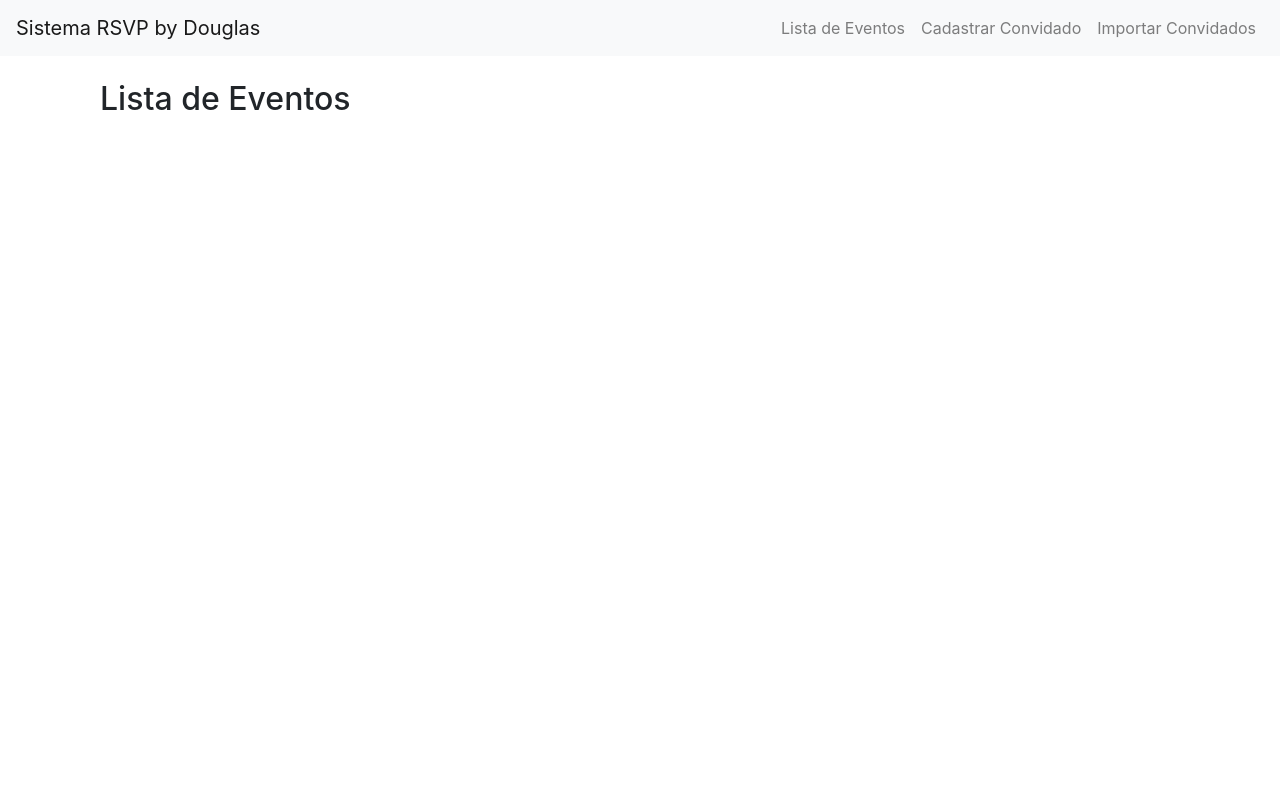
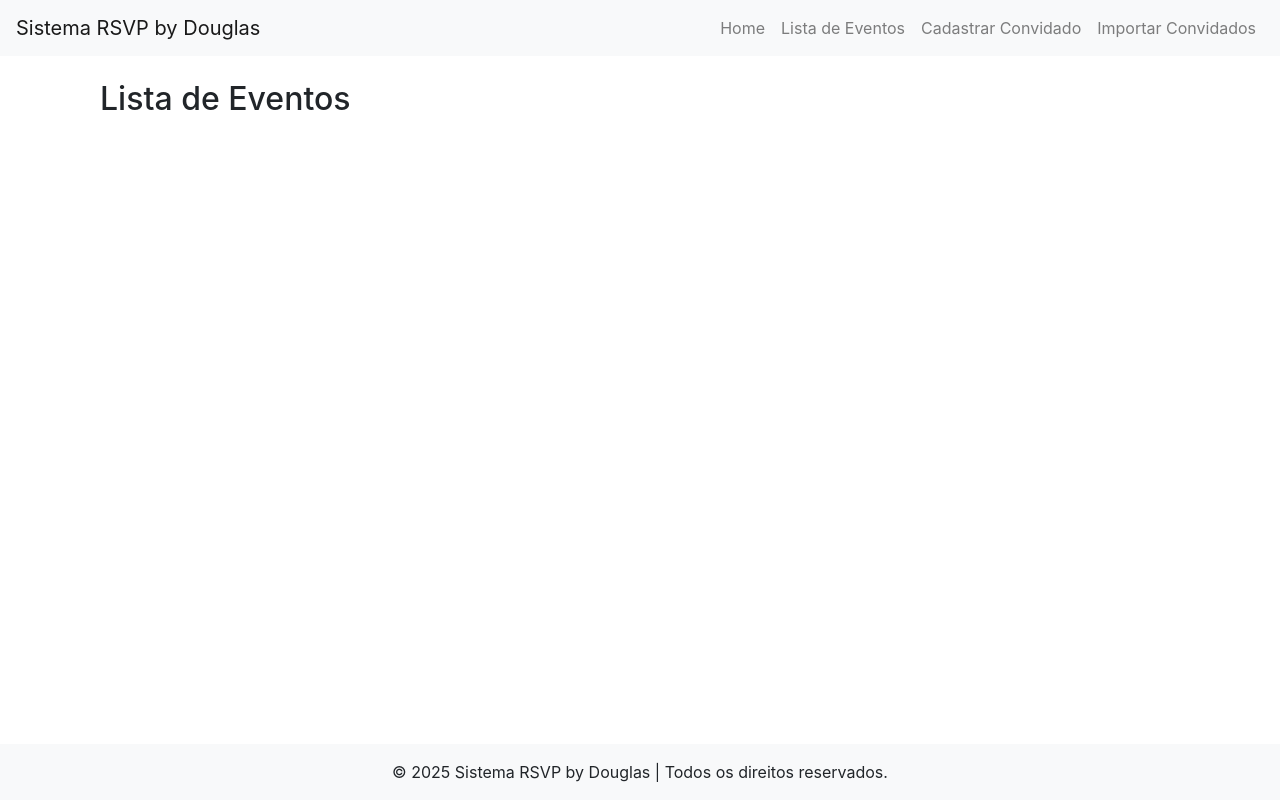
Before and after one commit to douglasinforj/sistema_rspv_presenca_eventos, a Django app: page / in a window 1280 px wide. Run offline with Django 5.2, Linux system fonts and the light colour scheme; data that the repository does not hold is empty; some libraries are stand-ins or nearby versions.

Commit message:
Ajustes de laoyou e inclusao de campo imagem

```diff
--- a/templates/base.html
+++ b/templates/base.html
@@ -5,6 +5,25 @@
     <meta name="viewport" content="width=device-width, initial-scale=1.0">
     <title>{% block title %}Sistema RSVP{% endblock %}</title>
     <link href="https://stackpath.bootstrapcdn.com/bootstrap/4.3.1/css/bootstrap.min.css" rel="stylesheet">
+
+    <style>
+
+html, body {
+    height: 100%;
+}
+
+body {
+    display: flex;
+    flex-direction: column;
+}
+
+.container {
+    flex: 1;
+}
+
+
+
+    </style>
 </head>
 <body>
 
@@ -16,6 +35,7 @@
         </button>
         <div class="collapse navbar-collapse" id="navbarNav">
             <ul class="navbar-nav ml-auto">
+                <li class="nav-item"><a class="nav-link" href="{% url 'home' %}">Home</a></li>
                 <li class="nav-item"><a class="nav-link" href="{% url 'lista_eventos' %}">Lista de Eventos</a></li>
                 <li class="nav-item"><a class="nav-link" href="{% url 'cadastrar_convidado' %}">Cadastrar Convidado</a></li>
                 <li class="nav-item"><a class="nav-link" href="{% url 'importar_convidados' %}">Importar Convidados</a></li>
@@ -32,10 +52,19 @@
         {% endblock %}
     </div>
 
+    <!-- Footer -->
+    <footer class="bg-light text-center text-lg-start mt-5">
+        <div class="text-center p-3">
+            &copy; 2025 Sistema RSVP by Douglas | Todos os direitos reservados.
+        </div>
+    </footer>
+
     <!-- Scripts do Bootstrap -->
     <script src="https://code.jquery.com/jquery-3.5.1.slim.min.js"></script>
     <script src="https://cdn.jsdelivr.net/npm/@popperjs/core@2.9.2/dist/umd/popper.min.js"></script>
     <script src="https://stackpath.bootstrapcdn.com/bootstrap/4.3.1/js/bootstrap.min.js"></script>
 
 </body>
+
+</body>
 </html>
```
